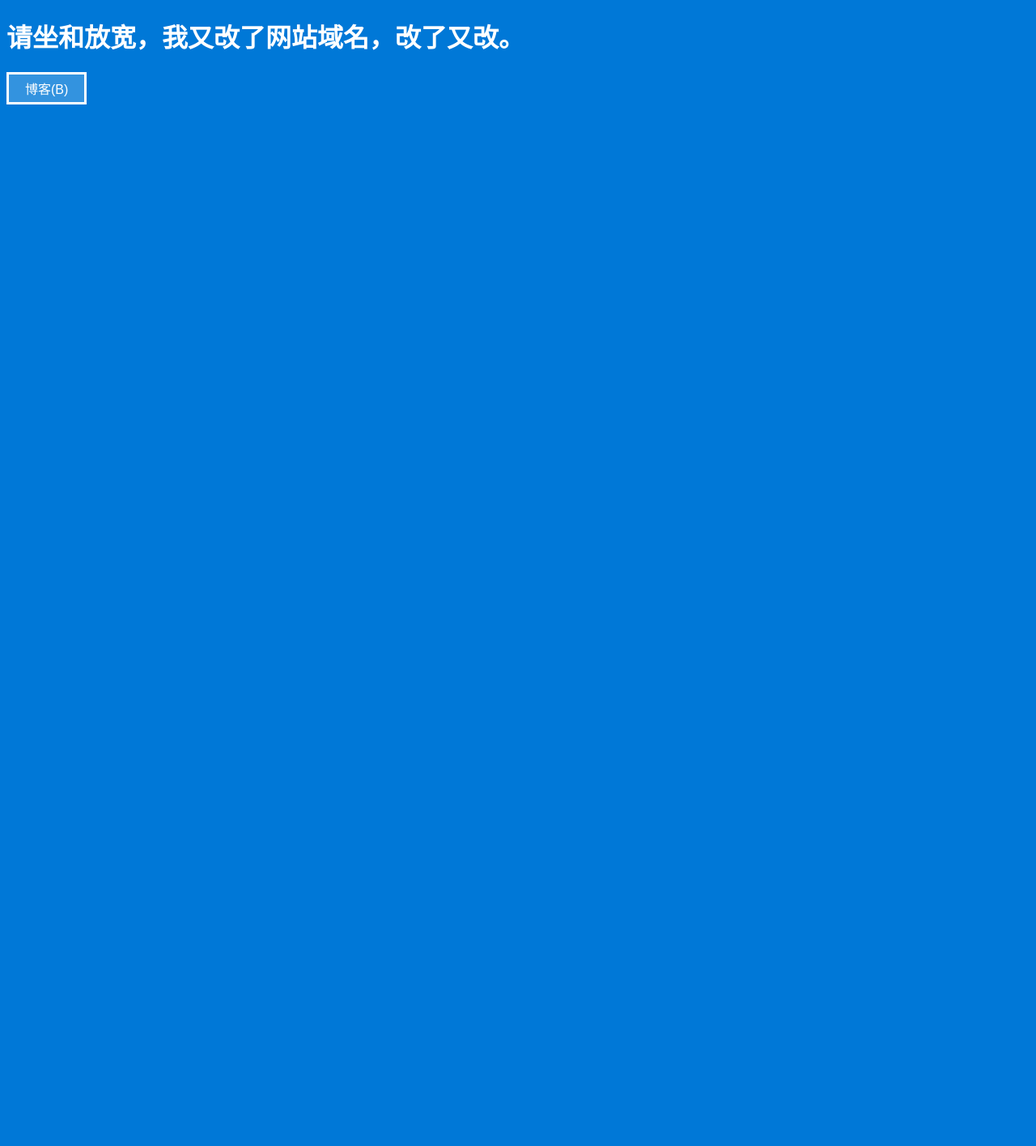
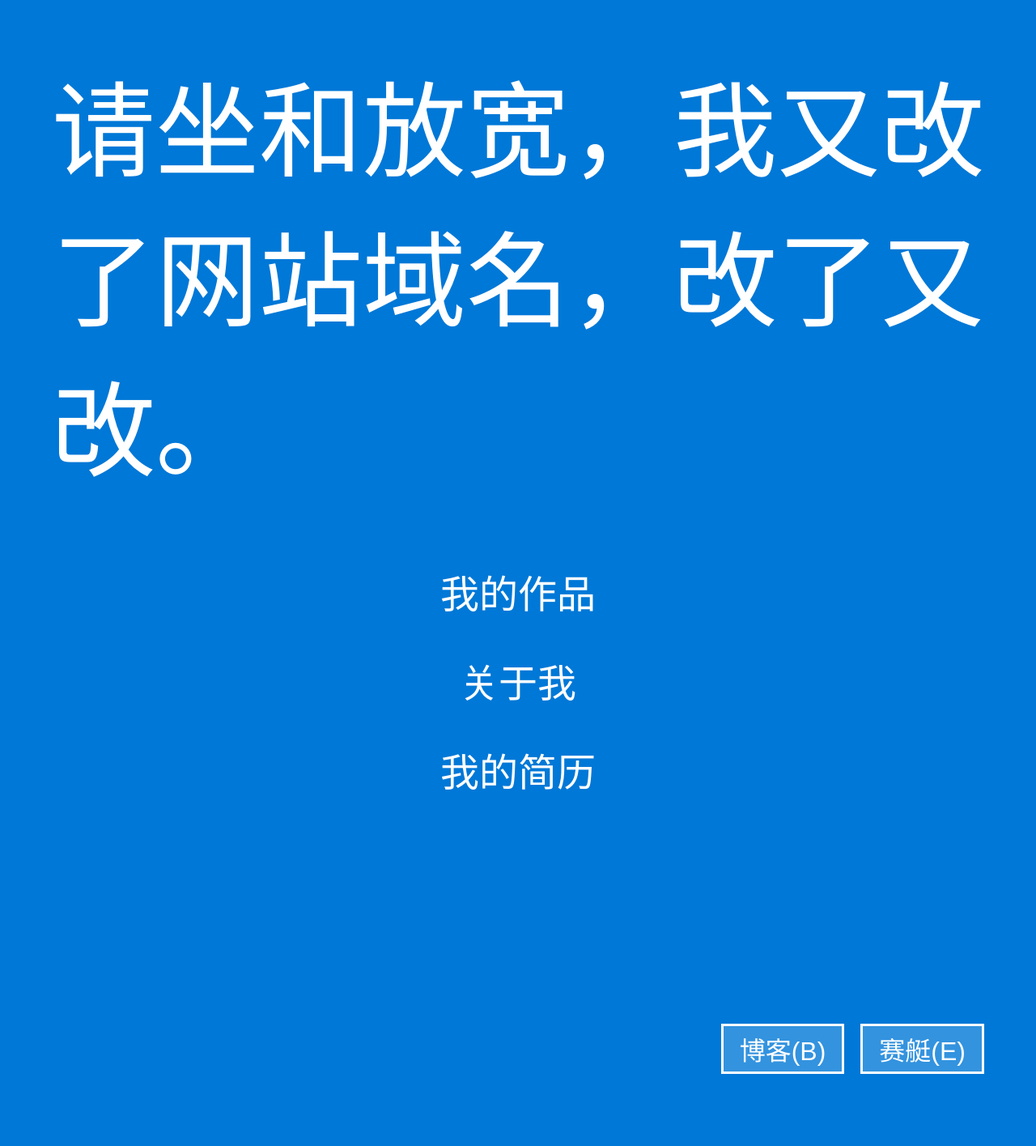
Before and after one commit to ChuChencheng/ChuChencheng.github.io, a Jekyll site: the page test/index.html, which Jekyll copies as it is, in a window 1280 px wide. Shown: the whole page at 81% size. Built offline with Jekyll 4.4.1, drawn with Linux system fonts in a browser that asks for light colours; nearby versions of some CDN libraries; before the commit the page ends 900 px from its top, so only the background shows below that.

Commit message:
update test

```diff
--- a/assets/css/metro.css
+++ b/assets/css/metro.css
@@ -1,14 +1,13 @@
 * {
   font-family: "Microsoft YaHei", sans-serif;
   transition: all 0.2s;
-}
-html {
-  font-size: 62.5%;
+  padding: 0;
+  margin: 0;
 }
 body {
   background-color: #0078D7;
   color: #FFFFFF;
-  font-size: 1.6rem;
+  width: 6.4rem;
 }
 input,
 label,
@@ -18,16 +17,59 @@ textarea,
 button,
 fieldset,
 legend {
-  font-size: 1.6rem;
+  font-size: 0.16rem;
   color: #FFFFFF;
 }
 button {
   background-color: #3393DF;
   border: 3px solid #FFFFFF;
   padding: 5px 20px;
-  cursor: pointer;
 }
 button:hover {
-  padding: 0 15px;
-  margin: 5px;
+  background-color: #66AEE7;
 }
+button:active {
+  background-color: #FFFFFF;
+  color: #000000;
+}
+a {
+  text-decoration: none;
+  color: inherit;
+  cursor: default;
+  display: block;
+  width: 100%;
+  height: 100%;
+}
+p {
+  font-size: 0.64rem;
+}
+ul {
+  list-style-type: none;
+  text-align: center;
+}
+li {
+  font-size: 0.24rem;
+  padding: 0.1rem;
+}
+li:hover {
+  background-color: #0060AC;
+}
+li:active {
+  background-color: #004881;
+}
+.container {
+  width: 5.76rem;
+  margin: 0 auto;
+}
+.container > * {
+  margin: 0.3rem 0;
+}
+.btn-group {
+  letter-spacing: -0.3rem;
+}
+.btn-group button {
+  margin-left: 0.1rem;
+}
+.right {
+  float: right;
+}
--- a/test/index.html
+++ b/test/index.html
@@ -3,13 +3,30 @@
 <head>
 <meta charset="utf-8">
 <meta name="description" content="前端|JavaScript|Node.js|技术博客">
-<meta name=viewport content="width=device-width, initial-scale=1">
+<meta name=viewport content="width=device-width, initial-scale=1,maximum-scale=1,minimum-scale=1,user-scalable=no">
 <title>test - CCC's blog</title>
 <link rel="stylesheet" href="../assets/css/metro.css">
-<script type="text/javascript" src="https://ajax.aspnetcdn.com/ajax/jQuery/jquery-2.1.4.min.js"></script>
+<script src="https://ajax.aspnetcdn.com/ajax/jQuery/jquery-2.1.4.min.js"></script>
+<script>
+  $(document).ready(function(){
+    document.documentElement.style.fontSize = document.documentElement.clientWidth / 6.4 + 'px';
+    console.log(document.documentElement.clientWidth);
+    document.body.addEventListener('touchstart', function(){});
+  });
+</script>
 </head>
 <body>
-<h1>请坐和放宽，我又改了网站域名，改了又改。</h1>
-<button>博客(B)</button>
+<div class="container">
+<p>请坐和放宽，我又改了网站域名，改了又改。</p>
+<ul>
+  <li><a href="{{ 'works' | prepend: site.baseurl }}">我的作品</a></li>
+  <li><a href="{{ 'about' | prepend: site.baseurl }}">关于我</a></li>
+  <li><a href="{{ 'assets/出陈铖_Resume.pdf' | prepend: site.baseurl }}">我的简历</a></li>
+</ul>
+<div class="btn-group right">
+<button><a href="#">博客(B)</a></button>
+<button>赛艇(E)</button>
+</div>
+</div>
 </body>
 </html>
```
Also changed, not shown: assets/less/metro.less (+59 -6 lines).
